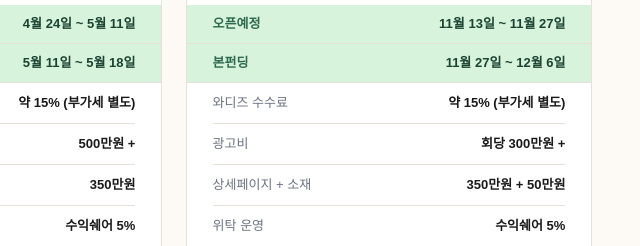
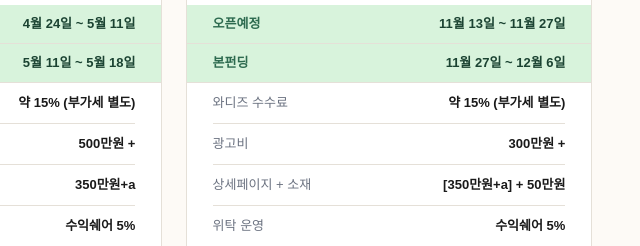
Before and after one commit to ManfMars/wadiz-proposal, a plain HTML site: page index.html in a window 1280 px wide. Shown: the part 1880-2126 px from the top of the page, 466-1106 px from the left. Drawn offline with Linux system fonts and the light colour scheme; a web font is replaced by a local one.

Commit message:
Update index.html

```diff
--- a/index.html
+++ b/index.html
@@ -499,7 +499,7 @@
             <div class="case-row period"><span class="cr-label">본펀딩</span><span class="cr-val">5월 11일 ~ 5월 18일</span></div>
             <div class="case-row"><span class="cr-label">와디즈 수수료</span><span class="cr-val">약 15% (부가세 별도)</span></div>
             <div class="case-row"><span class="cr-label">광고비</span><span class="cr-val">500만원 +</span></div>
-            <div class="case-row"><span class="cr-label">상세페이지 제작</span><span class="cr-val">350만원</span></div>
+            <div class="case-row"><span class="cr-label">상세페이지 제작</span><span class="cr-val">350만원+a</span></div>
             <div class="case-row"><span class="cr-label">위탁 운영</span><span class="cr-val">수익쉐어 5%</span></div>
           </div>
           <div class="case-margin">
@@ -529,8 +529,8 @@
             <div class="case-row period"><span class="cr-label">오픈예정</span><span class="cr-val">11월 13일 ~ 11월 27일</span></div>
             <div class="case-row period"><span class="cr-label">본펀딩</span><span class="cr-val">11월 27일 ~ 12월 6일</span></div>
             <div class="case-row"><span class="cr-label">와디즈 수수료</span><span class="cr-val">약 15% (부가세 별도)</span></div>
-            <div class="case-row"><span class="cr-label">광고비</span><span class="cr-val">회당 300만원 +</span></div>
-            <div class="case-row"><span class="cr-label">상세페이지 + 소재</span><span class="cr-val">350만원 + 50만원</span></div>
+            <div class="case-row"><span class="cr-label">광고비</span><span class="cr-val">300만원 +</span></div>
+            <div class="case-row"><span class="cr-label">상세페이지 + 소재</span><span class="cr-val">[350만원+a] + 50만원</span></div>
             <div class="case-row"><span class="cr-label">위탁 운영</span><span class="cr-val">수익쉐어 5%</span></div>
           </div>
           <div class="case-margin">
```
